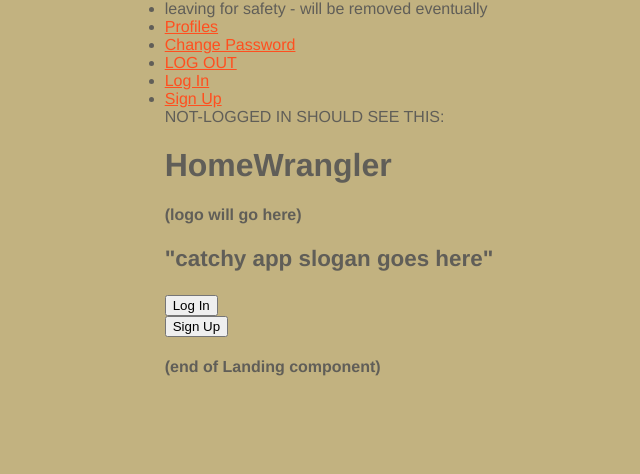
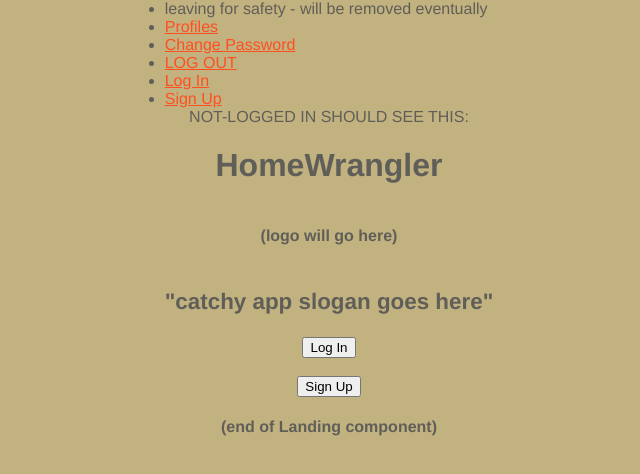
Before and after one commit to natnichols/homewrangler-front-end, a React (Vite) app: page / in a window 1280 px wide. Shown: the top 474 px of the page, without its empty margins (311-951 px from the left). Built offline with nearby package versions, Linux system fonts and the light colour scheme; no server answers.

Commit message:
final tweaks, quick adjust css

```diff
--- a/src/pages/Landing/Landing.jsx
+++ b/src/pages/Landing/Landing.jsx
@@ -7,13 +7,11 @@ import styles from './Landing.module.css'
 const Landing = ({ user }) => {
   return (
     <main className={styles.container}>
-      {/* <h1>Landing component</h1> */}
-      {/* <h2>test section below:</h2> */}
       {user ? (
       <>
         <br></br>
         'LOGGED-IN USER SHOULD SEE THIS'
-        <h1>HomeWrangler</h1>
+        <h1>HomeWrangler main landing</h1>
         <h2>howdy, {user ? user.name : 'pardner'}</h2>
         <br></br>
         <button>Shopping List (not active)</button>
--- a/src/pages/Landing/Landing.module.css
+++ b/src/pages/Landing/Landing.module.css
@@ -1,5 +1,5 @@
 .container {
-  /* display: flex;
+  display: flex;
   align-items: center;
-  flex-direction: column; */
+  flex-direction: column;
 }
```
